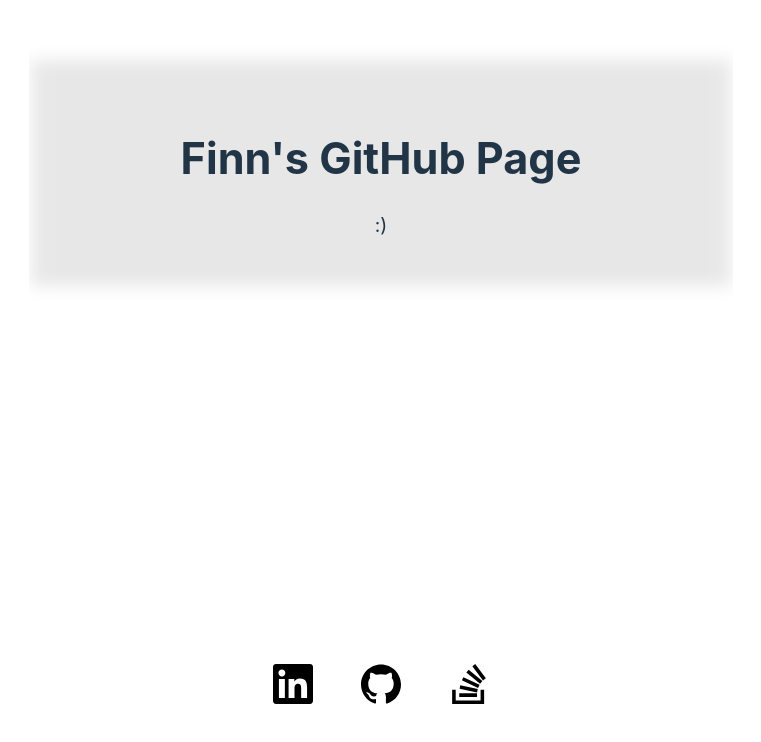
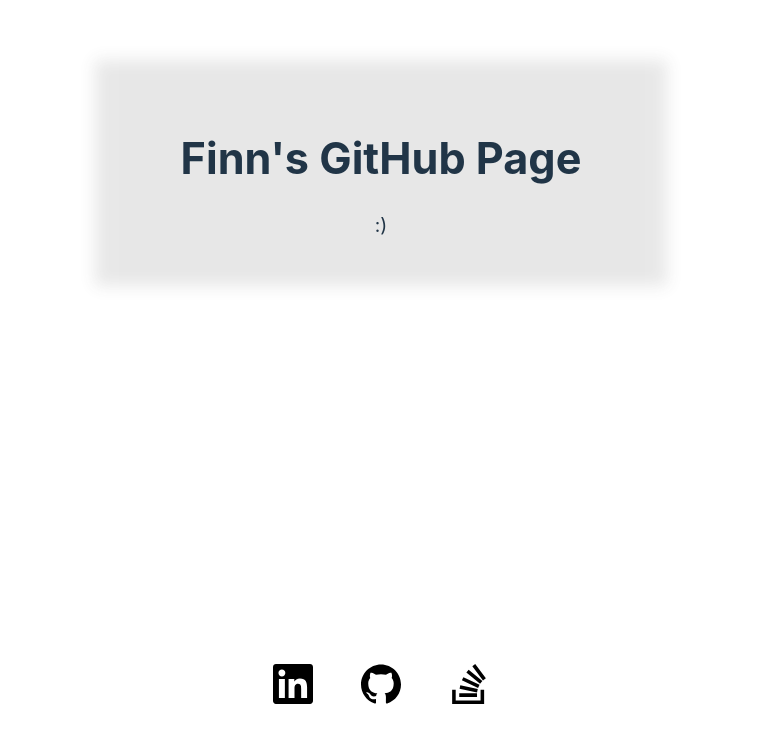
Before and after one commit to finnbechinka/finnbechinka.github.io, a React (Vite) app: page / in a window 1280 px wide. Shown: the part 102-844 px from the top of the page, without its empty margins (259-1020 px from the left). Built offline with nearby package versions, Linux system fonts and the light colour scheme.

Commit message:
feat: add margins on banner sides

```diff
--- a/src/App.css
+++ b/src/App.css
@@ -12,7 +12,7 @@
 }
 
 .banner{
-  margin-top: 20vh;
+  margin: 20vh 5vw 0 5vw;
   padding: 1rem;
   box-shadow: 0rem 0rem 15px 30px #3e3e3e1f;
   background: #3e3e3e1f;
```
